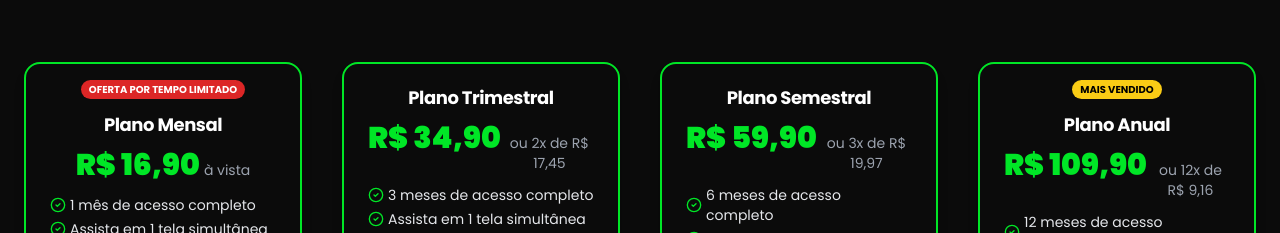
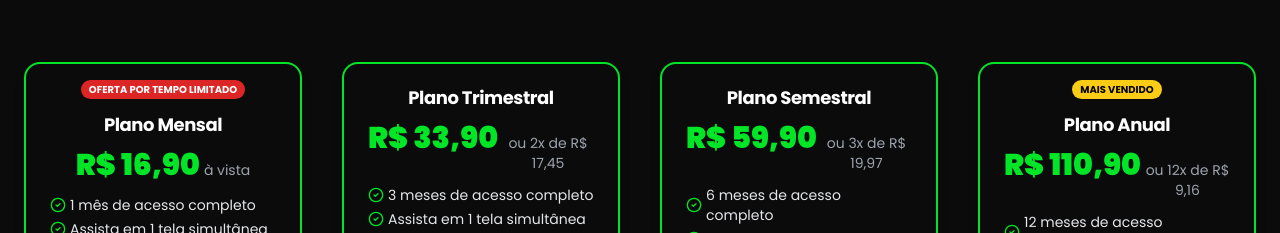
Before and after one commit to PresleyGSilva/ironplay, a React (Vite) app: page / in a window 1280 px wide. Shown: the part 4937-5170 px from the top of the page. Built offline with nearby package versions, Linux system fonts and the light colour scheme; no server answers.

Commit message:
correção de valores

```diff
--- a/src/components/Pricing.jsx
+++ b/src/components/Pricing.jsx
@@ -24,7 +24,7 @@ const plansData = {
     },
     {
       name: 'Plano Trimestral',
-      price: 'R$ 34,90',
+      price: 'R$ 33,90',
       period: 'ou 2x de R$ 17,45',
       features: [
         '3 meses de acesso completo',
@@ -54,7 +54,7 @@ const plansData = {
     },
     {
       name: 'Plano Anual',
-      price: 'R$ 109,90',
+      price: 'R$ 110,90',
       period: 'ou 12x de R$ 9,16',
       features: [
         '12 meses de acesso completo',
@@ -148,7 +148,7 @@ const plansData = {
     },
     {
       name: 'Plano Trimestral',
-      price: 'R$ 34,90',
+      price: 'R$ 33,90',
       period: 'ou 2x de R$ 17,45',
       features: [
         '3 meses de acesso completo',
@@ -178,7 +178,7 @@ const plansData = {
     },
     {
       name: 'Plano Anual',
-      price: 'R$ 109,90',
+      price: 'R$ 110,90',
       period: 'ou 12x de R$ 9,16',
       features: [
         '12 meses de acesso completo',
```
